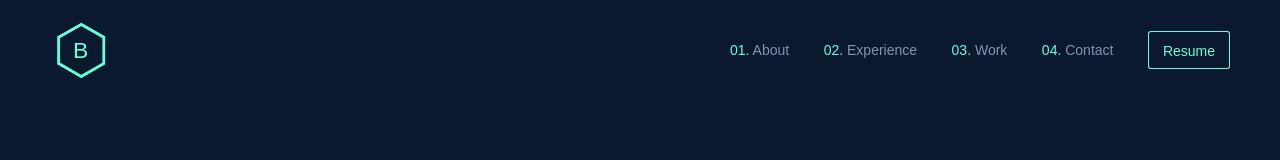
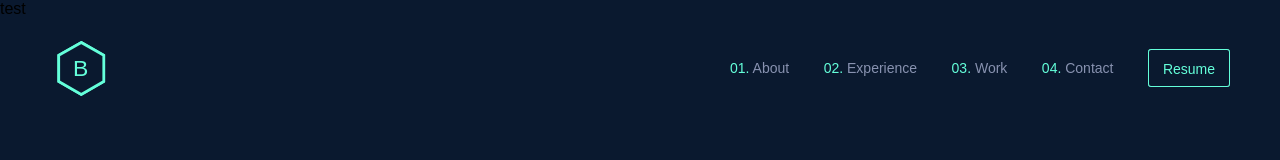
Before and after one commit to nguyenquanghuy1999/Portfolio-Website, a plain HTML site: page index.html in a window 1280 px wide. Drawn offline with Linux system fonts and the light colour scheme.

Commit message:
fix merge dev -> main

```diff
--- a/index.html
+++ b/index.html
@@ -11,7 +11,7 @@
 </head>
 
 <body>
-    <div></div>
+    <div>test</div>
     <div id="loading-screen">
         <div id="logo">
             <svg class="hexagon is-hover" width="130" height="130" viewBox="0 0 360 280"
--- a/main.js
+++ b/main.js
@@ -3,4 +3,4 @@ const loadingScreen = document.querySelector("#loading-screen")
 setTimeout(() => {
     loadingScreen.style.display = "none";
 
-}, 2000)
+}, 2000);
--- a/style.css
+++ b/style.css
@@ -29,7 +29,9 @@ a {
 
 /* -------- */
 
+ #a {
 
+ }
 #loading-screen {
   position: fixed;
   width: 100%;
```
